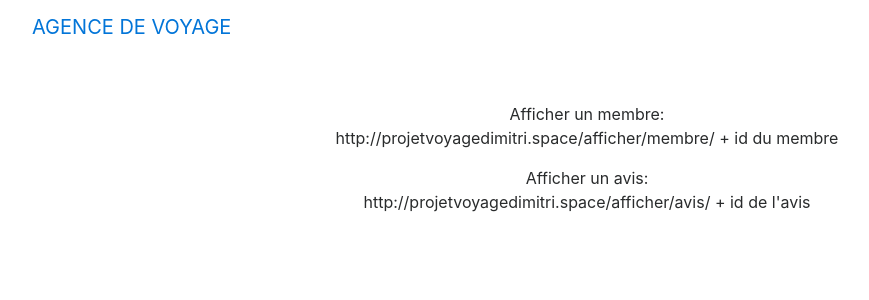
After one commit to dguery/projetvoyageGIT, a Symfony app: template templates/differents_affichages/index.html.twig in a window 1280 px wide. The commit adds this page. Shown: the top 300 px of the page, without its empty margins (53-922 px from the left). Run offline with Twig, Linux system fonts and the light colour scheme; the template is opened without the code that fills it, so the values that code supplies are empty; some libraries are stand-ins or nearby versions.

Commit message:
differentsaffichages+

```diff
--- a/templates/admin/index.html.twig
+++ b/templates/admin/index.html.twig
@@ -10,7 +10,11 @@
     <meta charset="UTF-8">
   </head>
   <body><center>
+
     <p> Bienvenue sur la page administration du site </p>
+    <br>
+    <br>
+    <p>Version 1.1</p>
   </center></body>
 </html>
 {% endblock %}
--- a/templates/ajouter_avis_form/index.html.twig
+++ b/templates/ajouter_avis_form/index.html.twig
@@ -3,7 +3,7 @@
 {% block title %}AjouterAvisFormController!{% endblock %}
 
 {% block body %}
-
+<center>
 <h1>Ajouter un avis sur un établissement</h1>
 <p>
 {{ form_start(form) }}
@@ -11,4 +11,5 @@
 <input type="submit" />
 {{ form_end(form) }}
 </p>
+</center>
 {% endblock %}
--- a/templates/base.html.twig
+++ b/templates/base.html.twig
@@ -40,6 +40,9 @@
                         <a class="nav-link" href="{{ path('ajout_etablissement_form') }}">Ajouter un etablissement</a>
                     </li>
                     <li class="nav-item">
+                        <a class="nav-link" href="{{ path('ajout_equipement_form') }}">Ajouter un equipement</a>
+                    </li>
+                    <li class="nav-item">
                         <a class="nav-link" href="{{ path('admin') }}">Administration</a>
                     </li>
 
@@ -48,7 +51,7 @@
         </div>
     </nav>
 </header>
-
+<br><br>
 <main role="main" class="container main">
     {% block body %}{% endblock %}
 </main>
--- /dev/null
+++ b/templates/differents_affichages/index.html.twig
@@ -0,0 +1,14 @@
+{% extends 'base.html.twig' %}
+
+{% block title %}Differents affichages - Agence Voyage{% endblock %}
+
+{% block body %}
+<center>
+<p>Afficher un membre: <br>
+http://projetvoyagedimitri.space/afficher/membre/ + id du membre</p>
+<p>Afficher un avis: <br>
+http://projetvoyagedimitri.space/afficher/avis/ + id de l'avis</p>
+
+</center>
+
+{% endblock %}
```
Also changed, not shown: src/Controller/DifferentsAffichagesController.php (added, +19 -0 lines).
